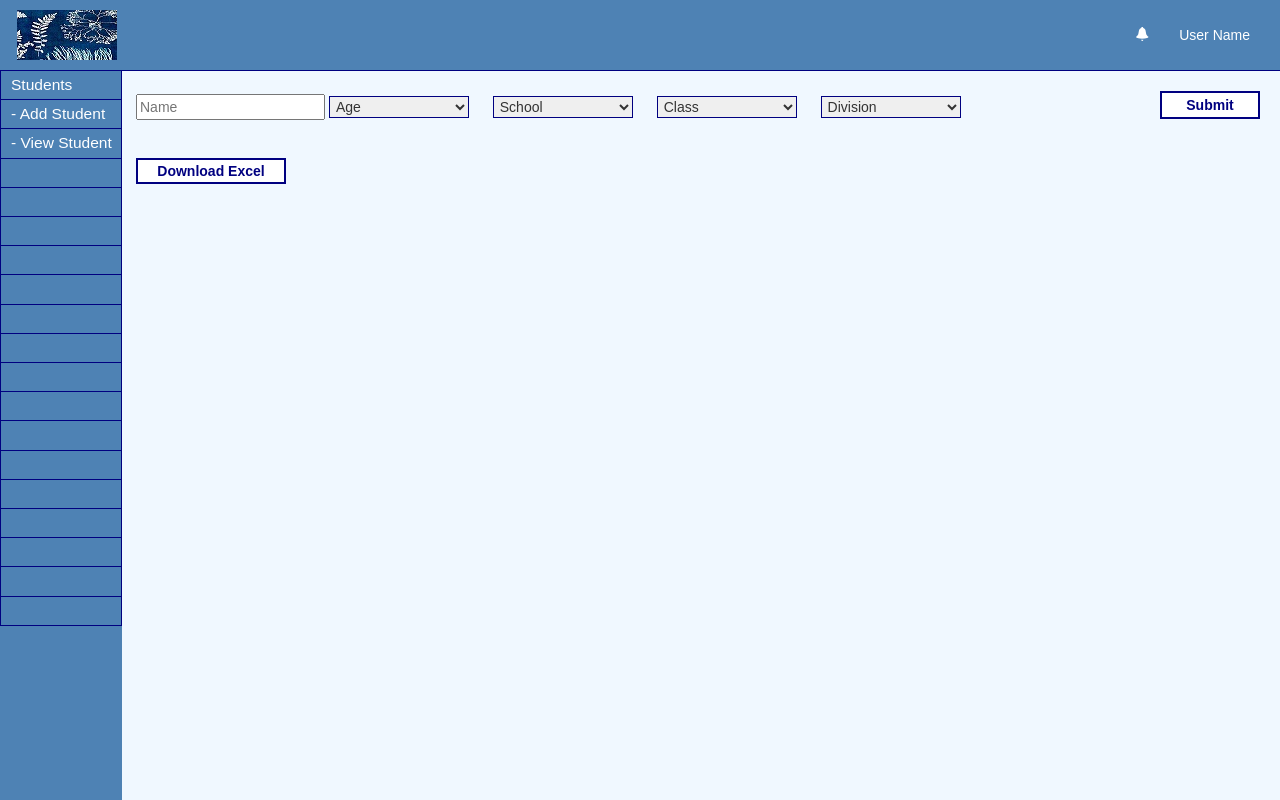
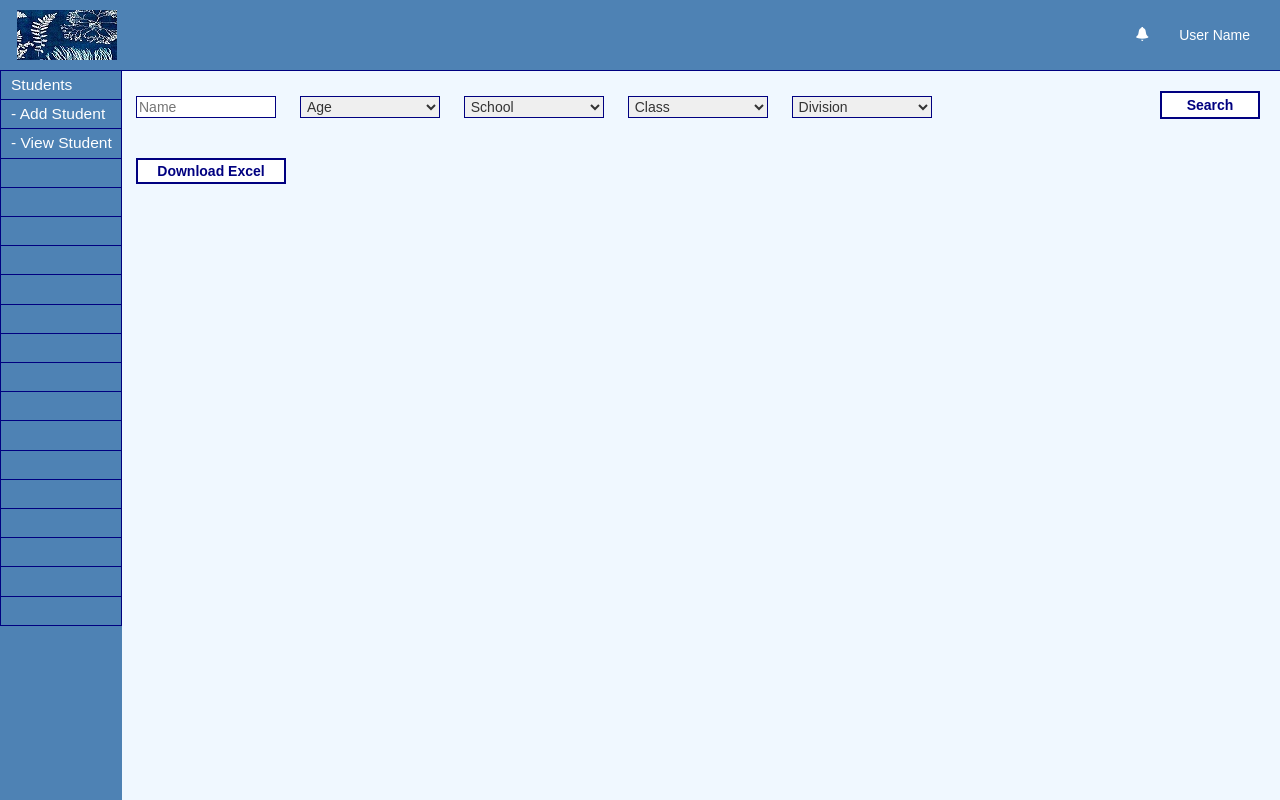
Before and after one commit to bazingaav/CRUD-Login, a plain HTML site: page FE/index.html in a window 1280 px wide. Drawn offline with Linux system fonts and the light colour scheme; no server answers.

Commit message:
changed submit button to input

```diff
--- a/FE/css/styles.css
+++ b/FE/css/styles.css
@@ -103,7 +103,7 @@ body{
     background-color: aliceblue;
 }
 
-.wrapper form select, .wrapper form #add_name{
+.wrapper form select,.wrapper form #name, .wrapper form #add_name{
     height: 22px;
     padding: 1px 2px 1px 2px;
     width: 140px;
@@ -115,7 +115,7 @@ body{
     width: 200px;
 }
 
-.wrapper form button, .wrapper form #add_student_button{
+.wrapper form button, .wrapper form #search,.wrapper form #add_student_button{
     padding: 2px 2px 2px 2px;
     margin-left: 10px;
     margin-right: 10px;
@@ -126,7 +126,7 @@ body{
     color: navy;
     background-color: #FFFFFF;
 }
-.wrapper form button:hover ,.wrapper form #add_student_button:hover{
+.wrapper button:hover ,.wrapper form #search:hover,.wrapper form #add_student_button:hover{
     font-size: 1.2em;
     box-shadow: 4px 8px navy;
 }
--- a/FE/index.html
+++ b/FE/index.html
@@ -100,7 +100,7 @@
       <option value="A">A</option>
       <option value="B">B</option>
     </select>
-    <button id="search" type="reset" class="pull-right" onclick="#">Submit</button>
+    <input type='submit' id='search' class="pull-right" value='Search' />
   </form>
   <table id="d_table" class="hidden js-sort-table" data-page-length="10" data-order="[[ 0, &quot;asc&quot; ]]">
     <thead>
--- a/FE/js/script.js
+++ b/FE/js/script.js
@@ -62,6 +62,7 @@ $('#add_student').submit(function(e) {
     .then(response =>{
         if(response.ok){
             alert("Data Submitted Successfully");
+            $('#add_student').trigger("reset");
         }
         else{
             alert("HTTP-Error: " + response.status);
```
Also changed, not shown: 1 other file.
